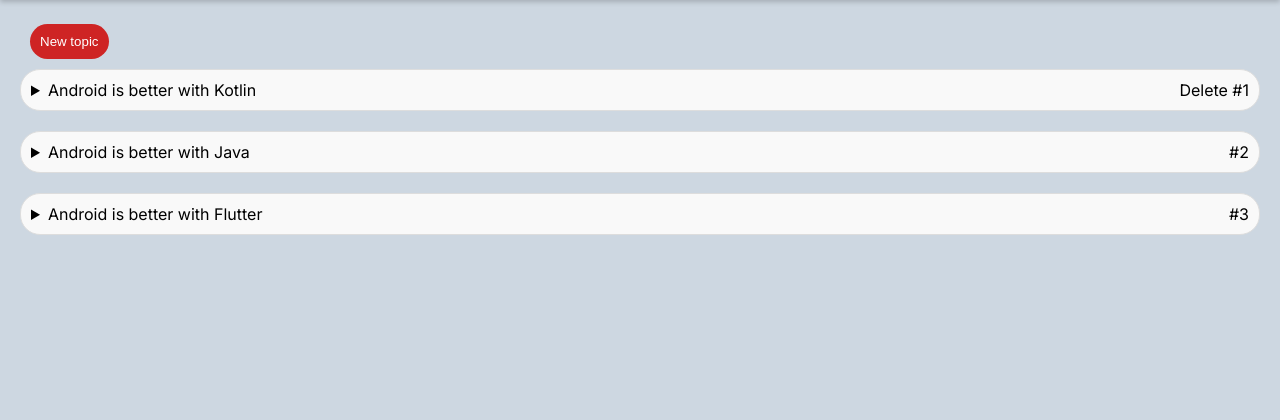
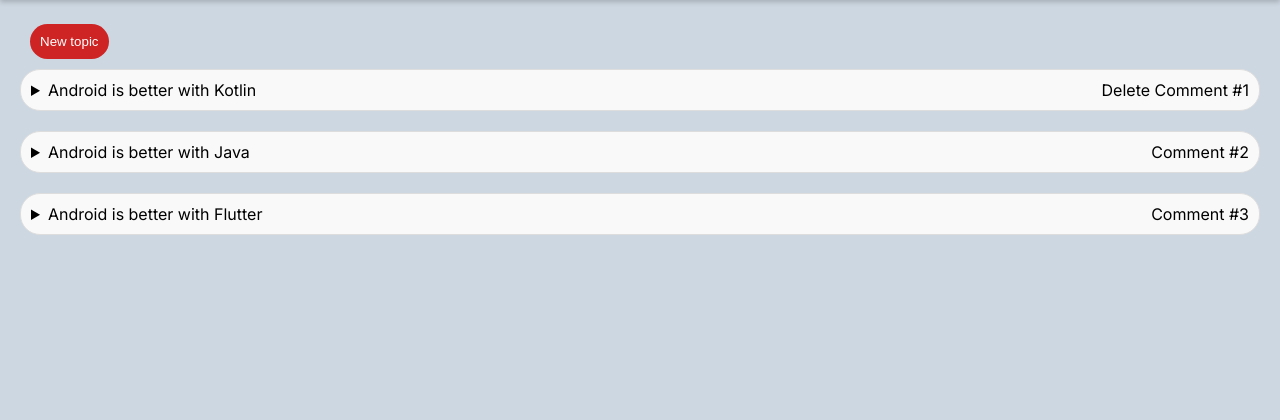
Before and after one commit to nmidzic20/secure_forum, a PHP site: page / in a window 1280 px wide. Shown: the part 56-476 px from the top of the page. Run offline with PHP 8.4, Linux system fonts and the light colour scheme; a user stored in the database is signed in; data comes from the database, SQL or seed files in the repository; some web fonts are replaced.

Commit message:
Added ability to leave comments

```diff
--- a/index.php
+++ b/index.php
@@ -25,7 +25,6 @@ if (!isset($_SESSION['loggedin'])) {
 	<link rel="preconnect" href="https://fonts.googleapis.com">
 	<link rel="preconnect" href="https://fonts.gstatic.com" crossorigin>
 	<link href="https://fonts.googleapis.com/css2?family=Inter:wght@100;400;500;600;700&family=Poppins:wght@200&family=Ranchers&display=swap" rel="stylesheet">
-	<script src="./js/script.js"></script>
 </head>
 <body>
 	<header>
@@ -54,11 +53,12 @@ if (!isset($_SESSION['loggedin'])) {
                             <summary>
                                 <?php echo $topic['title']; ?>
 								<div class="topicMenu" style="float: right">
-								<?php if ($topic['user_id'] == $_SESSION['userid']): ?>
 								<div class="topicActions">
+									<?php if ($topic['user_id'] == $_SESSION['userid']): ?>
 									<a onclick="deleteTopic(<?php echo $topic['id'] ?>)">Delete</a>
+									<?php endif; ?>
+									<a id="post-content-btn" onclick="setVar(<?php echo $topic['id'] ?>)">Comment</a>
 								</div>
-								<?php endif; ?>
 									<div>#<?php echo $topic['id'] ?></div>
 								</div>
                             </summary>
@@ -137,6 +137,19 @@ if (!isset($_SESSION['loggedin'])) {
 			</div>
 		</div>
 	</div>
+	<div id="new-comment-submission" class="modal">
+		<div class="modal-content">
+			<span class="close" id="close-comment-modal">&times;</span>
+			<h2>New Comment Submission</h2>
+			<label for="comment-content">Content:</label>
+			<textarea id="comment-content" placeholder="Enter your comment content here..."></textarea>
+			<input type="file" id="comment-file" accept=".pdf, .doc, .docx, .txt, .png, .jpg, .jpeg, .gif">
+			<div class="button-row">
+				<button id="post-comment-btn">Post new comment</button>
+				<button id="cancel-comment-btn">Cancel</button>
+			</div>
+		</div>
+	</div>
 	<!--<script src="https://code.jquery.com/jquery-3.6.4.min.js"></script>
 	<script>
 		$('.see-replies').parent('blockquote').css({
@@ -168,5 +181,6 @@ if (!isset($_SESSION['loggedin'])) {
 		}
 	</script>
 	<div id="user-id" hidden><?php if(isset($_SESSION['loggedin'])) echo $_SESSION['userid']; ?></div>
+	<script src="./js/script.js"></script>
 </body>
 </html>
--- a/js/script.js
+++ b/js/script.js
@@ -1,3 +1,4 @@
+var topicId=0;
 document.addEventListener("DOMContentLoaded", function () {
   var modal = document.getElementById("new-topic-submission");
   var postContentLink = document.getElementById("post-content-btn");
@@ -55,4 +56,69 @@ document.addEventListener("DOMContentLoaded", function () {
   cancelBtn.addEventListener("click", function () {
     modal.style.display = "none";
   });
+
+  //COMMENT
+
+  var commentModal = document.getElementById("new-comment-submission");
+  var postContentLink = document.getElementById("post-comment-btn");
+  var closeBtn = document.getElementById("close-comment-modal");
+
+  postContentLink.addEventListener("click", function () {
+    postComment();
+  });
+
+  closeBtn.addEventListener("click", function () {
+    commentModal.style.display = "none";
+  });
+
+  window.addEventListener("click", function (event) {
+    if (event.target == commentModal) {
+      commentModal.style.display = "none";
+    }
+  });
+
+  var cancelBtn = document.getElementById("cancel-comment-btn");
+  cancelBtn.addEventListener("click", function () {
+    commentModal.style.display = "none";
+  });
 });
+
+
+function postComment() {
+  var commentModal = document.getElementById("new-comment-submission");
+
+  var content = document.getElementById("comment-content").value;
+  var file = document.getElementById("comment-file").files[0];
+  var userId = document.getElementById("user-id").innerText;
+
+  var formData = new FormData();
+  formData.append("content", content);
+  formData.append("file", file);
+  formData.append("topic_id", topicId);
+  formData.append("user_id", userId);
+
+  commentModal.style.display = "none";
+
+  var xhr = new XMLHttpRequest();
+  xhr.open("POST", "./api/post-comment.php", true);
+  xhr.onload = function () {
+    if (xhr.status === 200) {
+      let response = JSON.parse(xhr.responseText);
+
+      if (response.status === "success") {
+        alert("Comment posted successfully!");
+        window.location.reload();
+      } else {
+        alert("Error posting comment: " + response.message);
+      }
+    } else {
+      alert("Error posting comment. Please try again.");
+    }
+  };
+  xhr.send(formData);
+}
+
+function setVar(id) {
+  topicId = id;
+  document.getElementById("new-comment-submission").style.display = "block";
+}
```
Also changed, not shown: api/post-comment.php (added, +40 -0 lines).
